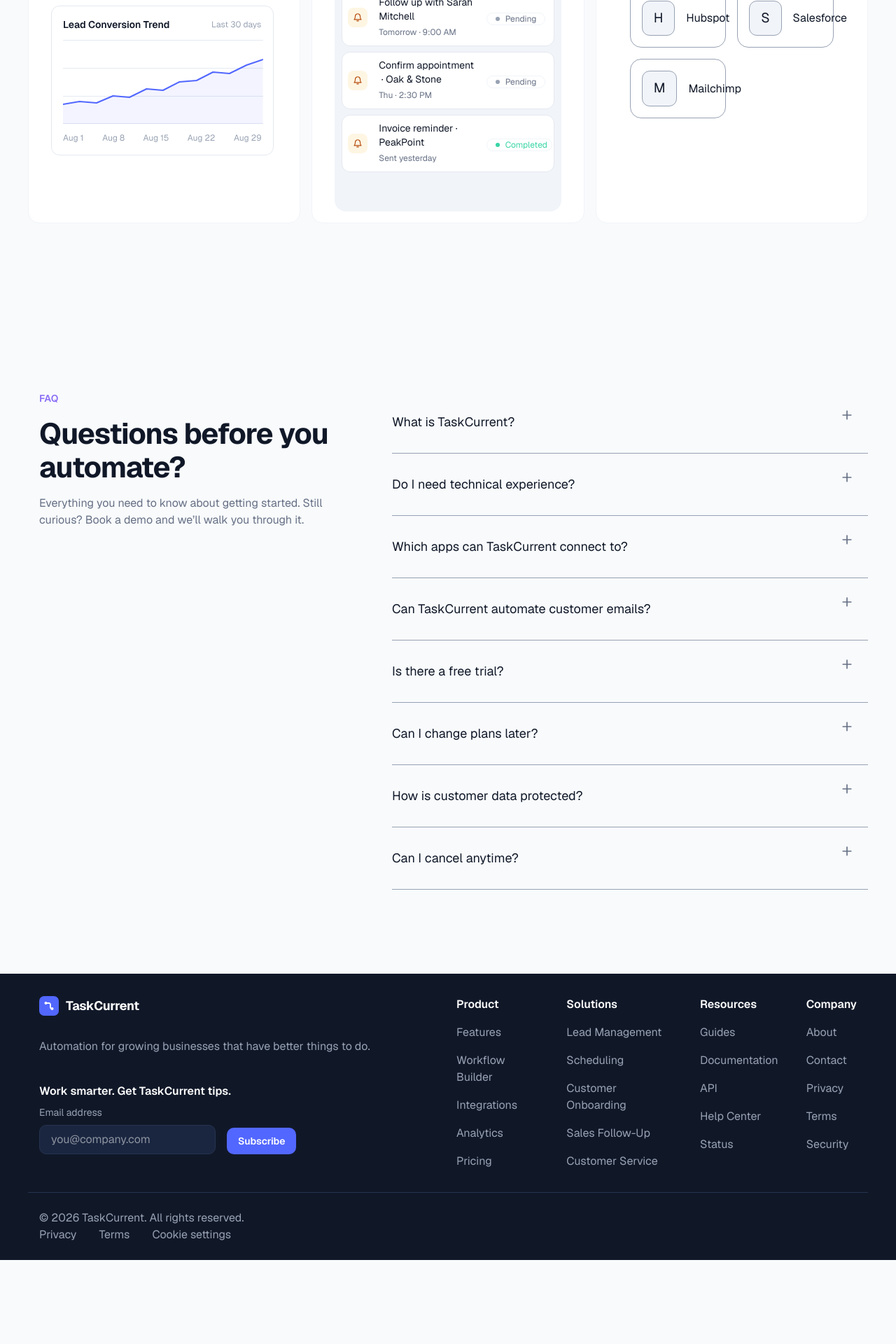
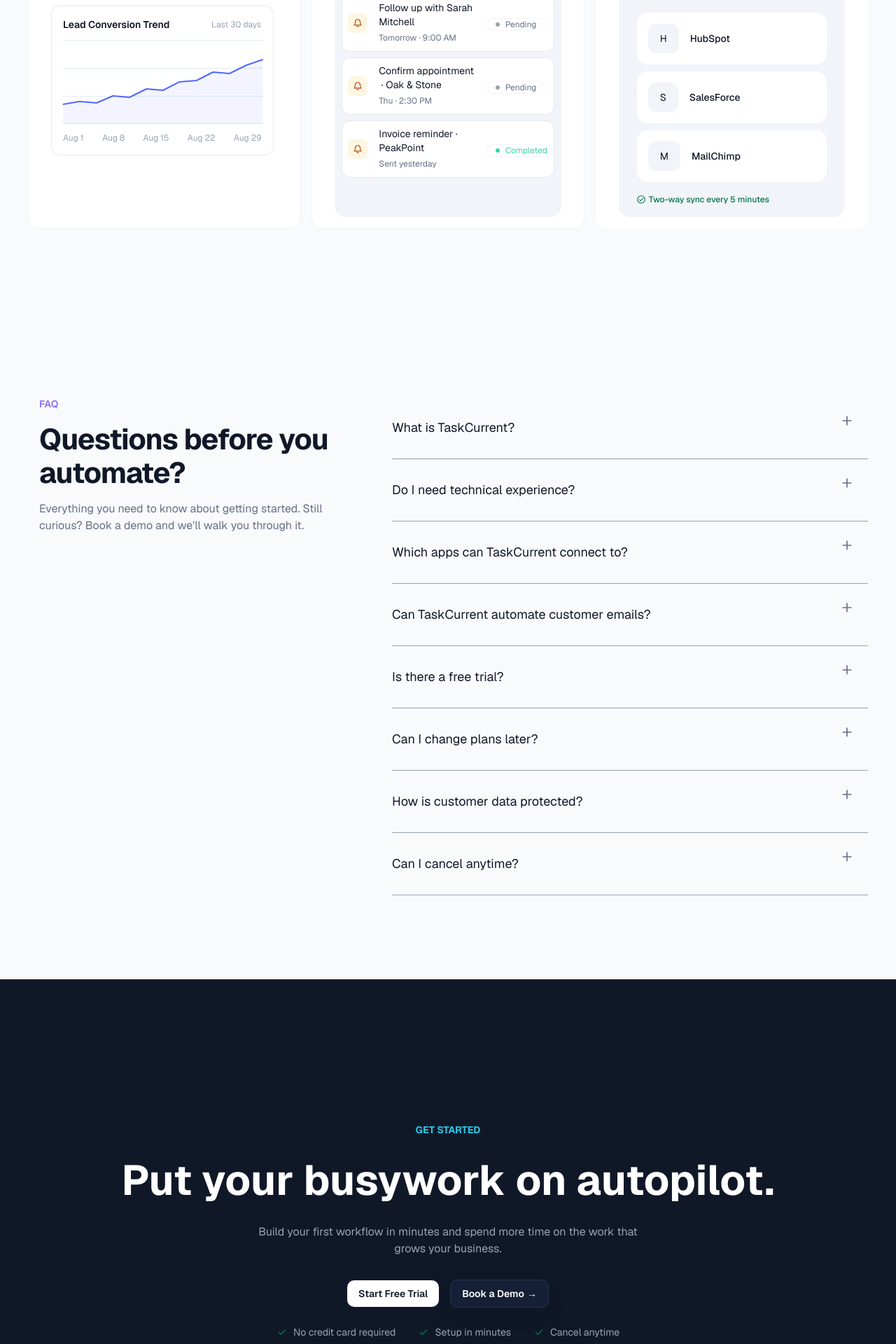
Before and after one commit to dcarter0317/taskcurrent, a Next.js app: page / in a window 1280 px wide. Shown: the part 8220-10140 px from the top of the page at 70% size. Before the commit the page ends 10020 px from the top, so only its background shows below. Built offline with nearby package versions, Linux system fonts and the light colour scheme.

Commit message:
Fix typos in integration block titles and update footer background color; add FinalCTASection component

```diff
--- a/app/components/FeatureBentoGrid/index.tsx
+++ b/app/components/FeatureBentoGrid/index.tsx
@@ -1,9 +1,9 @@
 import Image from 'next/image'
 
 const integrationBlocks = [
-    {"icon": "H", title: "Hubspot"},
-    {"icon": "S", title: "Salesforce"},
-    {"icon": "M", title: "Mailchimp"}
+    {"icon": "H", title: "HubSpot"},
+    {"icon": "S", title: "SalesForce"},
+    {"icon": "M", title: "MailChimp"}
 ]
 
 
@@ -70,7 +70,7 @@ export default function FeatureBentoGrid(){
                  <div className="bg-surface px-4 py-2 rounded-2xl border border-surface-alt">
                     <h4 className="font-semibold text-lg mb-1 mt-2">Smart Reminders</h4>
                     <p className="text-muted text-sm">Nudge customers and teammates at exactly the right moment.</p>
-                    <div className="bg-surface-alt rounded-2xl px-1.25 pt-3 pb-6">
+                    <div className="bg-surface-alt rounded-2xl px-1.25 pt-3 pb-6 mt-1">
                        <div className="flex items-center gap-2 bg-surface py-1 px-1 mb-1 rounded-xl border border-border">
                             <Image
                               className="py-2"
@@ -140,17 +140,25 @@ export default function FeatureBentoGrid(){
                     </div>
                  </div>
 
-                 <div className="bg-surface px-4 py-2 rounded-2xl border border-surface-alt">
+                 <div className="bg-surface px-4 py-2 rounded-2xl border border-surface">
                     <h4 className="font-semibold text-lg mb-1 mt-2">CRM Integrations</h4>
                     <p className="text-muted text-sm">Keep contacts, deals, and activity in sync automatically.</p>
-                     <div className="mt-3 grid grid-cols-2 gap-2 px-2">
-                     {integrationBlocks.map((block) => (
-                        <div key={block.title} className="flex items-center gap-2 border border-subtle rounded-2xl py-2 pl-2 pr-5">
-                           <p className="text-[1.2rem] bg-surface-alt border py-1.25 px-2 rounded-[11px] border-subtle">{block.icon}</p>
-                           <p>{block.title}</p>
-                        </div>
-                     ))}
-                   </div>
+
+                  <div className="bg-surface-alt py-2 px-1 mt-2 rounded-2xl border border-surface-alt">
+                     <div className="mt-3 grid grid-cols-1 gap-1 px-2 mb-2">
+                        {integrationBlocks.map((block) => (
+                           <div key={block.title} className="flex items-center gap-2 bg-surface border border-surface-alt rounded-2xl py-2 pl-2 pr-5">
+                              <p className="text-sm bg-surface-alt border py-1.25 px-2 rounded-[11px] border-surface-alt">{block.icon}</p>
+                              <p className="text-sm font-medium">{block.title}</p>
+                           </div>
+                        ))}
+                      </div>
+                      <div className="flex gap-0.5 px-2">
+                        <Image src="/imgs/check_circle.svg" alt="" width={14} height={14} priority />
+                        <span className="text-success-text text-xs font-medium">Two-way sync every 5 minutes</span>
+                      </div>
+                  </div>
+
                  </div>
              </div>
           </div>
--- /dev/null
+++ b/app/components/FinalCTASection/index.tsx
@@ -0,0 +1,48 @@
+import Image from "next/image";
+
+export default function FinalCTASection() {
+    return (
+     <div className="relative tablet:flex tablet:h-90 tablet:items-center">
+       {/* Full-bleed background: dark panel on the left, photo fading in from the right */}
+       <div className="block absolute inset-y-0 left-1/2 w-screen -translate-x-1/2 -z-10 overflow-hidden bg-dark-canvas">
+         <div className="absolute inset-0" />
+       </div>
+
+       <div className="w-full max-w-content mx-auto py-8 px-2 tablet:px-4 laptop:px-0">
+        <div className="text-muted tablet:text-subtle">
+           <p className="uppercase font-bold text-center text-cyan text-sm">Get Started</p>
+           <h1 className="text-5xl tablet:text-6xl text-center text-surface font-bold px-3 tablet:px-0 py-2 mt-2">Put your busywork on autopilot.</h1>
+           <p className="py-2 tablet:px-40 text-center">Build your first workflow in minutes and spend more time on the work that grows your business.</p>
+           <div className="flex flex-col justify-center items-center py-2 gap-2 tablet:flex-row">
+              <a
+                href="#start-free-trial"
+                className="w-full tablet:w-auto text-center rounded-button bg-brand px-2 py-1 text-small font-semibold text-white transition-colors hover:bg-brand-hover tablet:bg-surface tablet:text-ink tablet:hover:bg-surface-alt"
+              >
+                Start Free Trial
+              </a>
+                <a
+                href="#book-demo"
+                className="w-full tablet:w-auto text-center rounded-button bg-brand-soft px-2 py-1 text-small font-semibold text-ink shadow-card border border-subtle hover:bg-brand-hover tablet:bg-dark-surface tablet:text-surface tablet:border-dark-border tablet:hover:bg-dark-surface-2"
+              >
+                Book a Demo<span aria-hidden="true" className="hidden tablet:inline-block tablet:pl-0.5">→</span>
+              </a>
+            </div>
+        </div>
+        <ul className="flex justify-center gap-4 pb-2 tablet:pb-0 tablet:mt-1 text-subtle tablet:text-small">
+           <li className="flex items-center gap-1">
+              <Image src="/imgs/check.svg" alt="" width={16} height={16} />
+              No credit card required
+           </li>
+           <li className="flex items-center gap-1">
+              <Image src="/imgs/check.svg" alt="" width={16} height={16} />
+              Setup in minutes
+           </li>
+           <li className="hidden tablet:flex items-center gap-1">
+              <Image src="/imgs/check.svg" alt="" width={16} height={16} />
+              Cancel anytime
+           </li>
+        </ul>
+      </div>
+     </div>
+    )
+}
--- a/app/components/Footer/index.tsx
+++ b/app/components/Footer/index.tsx
@@ -3,7 +3,7 @@ import Link from 'next/link'
 export default function Footer() {
   return (
     <>
-      <footer className="w-full bg-ink text-subtle">
+      <footer className="w-full bg-footer text-subtle">
        <div className="w-full max-w-content mx-auto grid grid-col-1 px-2 gap-3 tablet:grid-cols-2 py-3 tablet:py-4 desktop:py-8">
          <div>
             <Link href="/" aria-label="TaskCurrent home">
--- a/app/components/IntergrationsCloud/index.tsx
+++ b/app/components/IntergrationsCloud/index.tsx
@@ -4,10 +4,10 @@ import Link from "next/link";
 const integrationBlocks = [
     {"icon": "G", title: "Gmail"},
     {"icon": "C", title: "Calendar"},
-    {"icon": "H", title: "Hubspot"},
-    {"icon": "S", title: "Salesforce"},
+    {"icon": "H", title: "HubSpot"},
+    {"icon": "S", title: "SalesForce"},
     {"icon": "S", title: "Slack"},
-    {"icon": "M", title: "Mailchimp"},
+    {"icon": "M", title: "MailChimp"},
     {"icon": "S", title: "Stripe"},
     {"icon": "Z", title: "Zapier"}
 ]
--- a/app/components/Main/index.tsx
+++ b/app/components/Main/index.tsx
@@ -9,10 +9,11 @@ import WorkFlowBuilderShowcase from '../WorkFlowBuilderShowcase';
 import IntergrationsCloud from '../IntergrationsCloud'
 import FeatureBentoGrid from '../FeatureBentoGrid'
 import FAQSection from '../FAQSection'
+import FinalCTASection from '../FinalCTASection';
 
 export default function Main() {
   return (
-    <main className="w-full max-w-content mx-auto flex flex-col py-2 tablet:pb-0 tablet:pt-0">
+    <main className="w-full max-w-content mx-auto flex flex-col pt-2 pb-0 tablet:pt-0">
         <Hero />
         <LogoCloud />
         <ProblemSection />
@@ -24,6 +25,7 @@ export default function Main() {
         <IntergrationsCloud />
         <FeatureBentoGrid />
         <FAQSection />
+        <FinalCTASection />
     </main>
   )
 }
--- a/app/globals.css
+++ b/app/globals.css
@@ -12,6 +12,7 @@
   /* ---------- Colors ---------- */
   --color-ink: #101828;
   --color-navy: #16213e;
+  --color-footer: #0b1220;
 
   --color-dark-canvas: #101828;
   --color-dark-surface: #151f35;
```
Also changed, not shown: public/imgs/check_circle.svg (added).
